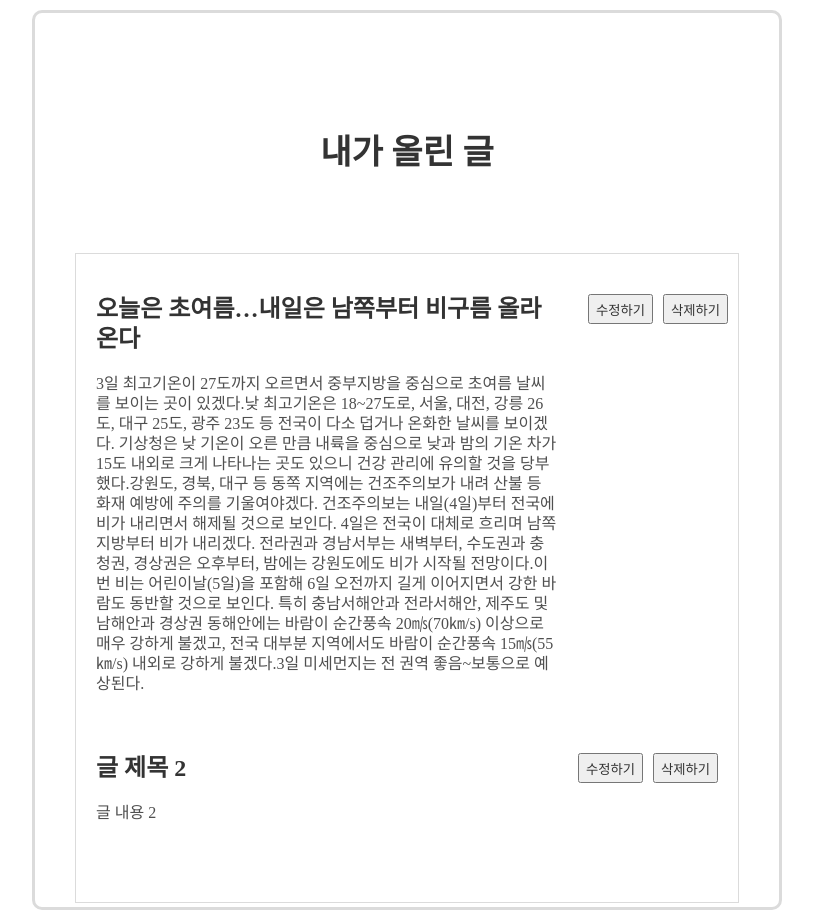
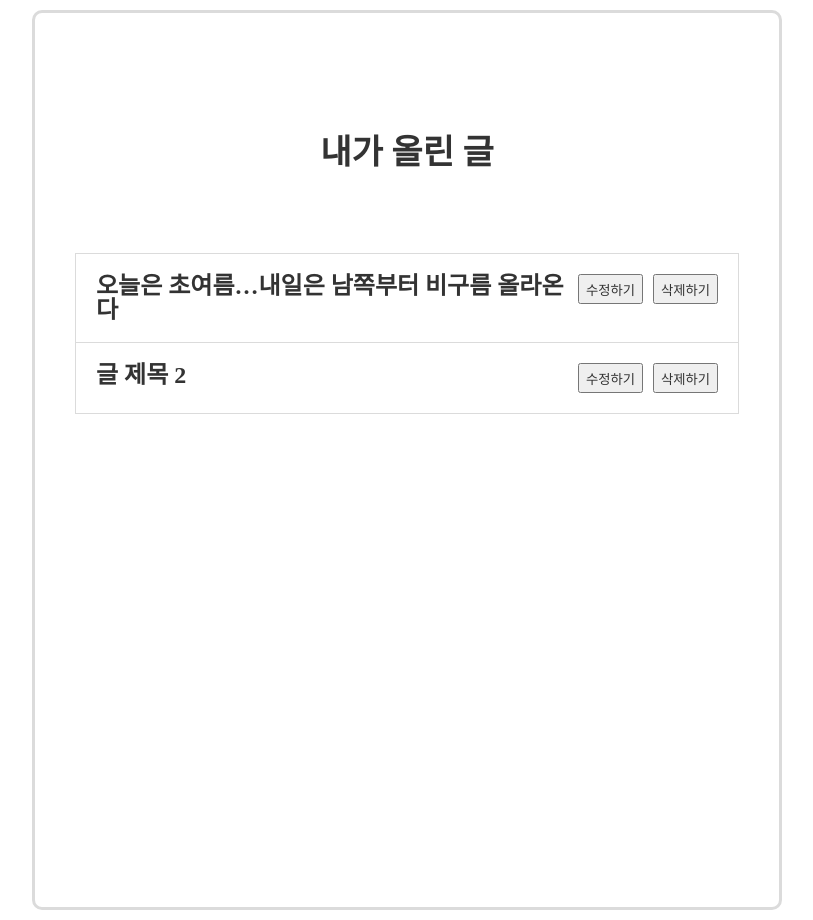
Before and after one commit to KORIT-BDGJ/joinus, a React (Create React App) app in the folder front_joinus/: page /OwnerPostList in a window 1280 px wide. Shown: the whole page, without its empty margins (233-1046 px from the left). Built offline with nearby package versions, Linux system fonts and the light colour scheme.

Commit message:
김두영_내가 올린 글_제목 마우스 호버 기능, 삭제 버튼 클릭 시 모달창 팝업 기능

```diff
--- a/front_joinus/src/pages/Post/PostList/HostPostList.js
+++ b/front_joinus/src/pages/Post/PostList/HostPostList.js
@@ -24,23 +24,33 @@ const list = css`
   max-width: 800px;
   margin-top: 50px;
   border: 1px solid #dbdbdb;
-    padding: 30px 0;
+  padding: 0;
   list-style: none;
   display: flex;
   flex-direction: column;
+  overflow-y: auto;
+  max-height: 650px;
 `;
 
 const listItem = css`
   display: flex;
   justify-content: space-between;
-    align-items: center;
-    margin-bottom: 20px;
+  align-items: flex-start;
+  padding: 20px;
+  border-bottom: 1px solid #dbdbdb;
+
+  &:last-child {
+    border-bottom: none;
+  }
 `;
 
 const buttons = css`
   display: flex;
   gap: 10px;
+  height: 30px;
 `;
+
+
 
 const HostPostList = () => {
     const [posts, setPosts] = useState([
--- a/front_joinus/src/pages/Post/PostList/OwnerPostList.js
+++ b/front_joinus/src/pages/Post/PostList/OwnerPostList.js
@@ -1,7 +1,7 @@
 /** @jsxImportSource @emotion/react */
 import { css } from '@emotion/react';
 import axios from 'axios';
-import React, { useEffect, useState } from 'react';
+import { useEffect, useState } from 'react';
 
 const container = css`
   display: flex;
@@ -24,12 +24,12 @@ const list = css`
   max-width: 800px;
   margin-top: 50px;
   border: 1px solid #dbdbdb;
-  padding: 30px 0;
+  padding: 0;
   list-style: none;
   display: flex;
   flex-direction: column;
   overflow-y: auto;
-  height: 650px;
+  max-height: 650px;
 `;
 
 
@@ -37,66 +37,119 @@ const listItem = css`
   display: flex;
   justify-content: space-between;
   align-items: flex-start;
-  margin-bottom: 20px;
-  flex-grow: 1;
+  padding: 20px;
+  border-bottom: 1px solid #dbdbdb;
+
+  &:last-child {
+    border-bottom: none;
+  }
+
 `;
 
 const buttons = css`
   display: flex;
   gap: 10px;
-  width: 150px;
   height: 30px;
-  margin: 10px;
 `;
 
 const buttonLabel = css`
   white-space: nowrap;
   overflow: hidden;
-
 `;
 
 const postTitle = css`
   font-size: 24px;
   font-weight: 600;
-  margin: 10px 20px;
-  line-height: 1.25;
+  margin: 0;
+  &:hover {
+    cursor: pointer;
+    color: #0095f6;
+  }
 `;
 
-const postBody = css`
-  font-size: 16px;
-  color: #4f4f4f;
-  margin: 20px;
-  line-height: 1.25;
+const dialogOverlay = css`
+position: fixed;
+top: 0;
+left: 0;
+right: 0;
+bottom: 0;
+background-color: rgba(0, 0, 0, 0.5);
+display: flex;
+justify-content: center;
+align-items: center;
 `;
+
+const dialog = css`
+background-color: white;
+border-radius: 4px;
+box-shadow: 0 0 10px rgba(0, 0, 0, 0.3);
+padding: 20px;
+`;
+
+const modalOverlay = css`
+position: fixed;
+top: 0;
+left: 0;
+right: 0;
+bottom: 0;
+background-color: rgba(0, 0, 0, 0.5);
+display: flex;
+justify-content: center;
+align-items: center;
+`;
+
+const modal = css`
+background-color: white;
+border-radius: 4px;
+box-shadow: 0 0 10px rgba(0, 0, 0, 0.3);
+padding: 20px;
+`;
+
+const modalButtons = css`
+display: flex;
+justify-content: space-between;
+margin-top: 20px;
+`;
+
+const OwnerPostList = () => {
+  const [posts, setPosts] = useState([
+    { id: 1, title: '오늘은 초여름…내일은 남쪽부터 비구름 올라온다', editButton: true, deleteButton: true },
+    { id: 2, title: '글 제목 2', editButton: true, deleteButton: true },
+  ]);
+
+    // useEffect(() => {
+    //     axios.get('http://localhost:8080/api/posts')
+    //         .then((res) => {
+    //             console.log(res.data);
+    //         })
+    //         .catch((error) => {
+    //             console.error(error);
+    //         });
+    // }, []);
+
+    const [isModalOpen, setIsModalOpen] = useState(false); // 모달창 열림/닫힘 상태
+
+    const goPost = (id) => {
+      console.log(`해당 상세페이지로 이동 ${id}`);
+    };
+
+    const modifyPost = (id) => {};
+
+    const removePost = (id) => {
+      setIsModalOpen(true); // 모달 창 열기
+    };
+
+    const confirmRemove = () => {
+      console.log('게시글 삭제');
+      setIsModalOpen(false); // 모달창 닫기
+    };
+
+    const cancelRemove = () => {
+      setIsModalOpen(false); // 모달창 닫기
+    };
 
 
 
-const OwnerPostList = () => {
-  const [posts, setPosts] = useState([
-    { id: 1, title: '오늘은 초여름…내일은 남쪽부터 비구름 올라온다', body: '3일 최고기온이 27도까지 오르면서 중부지방을 중심으로 초여름 날씨를 보이는 곳이 있겠다.낮 최고기온은 18~27도로, 서울, 대전, 강릉 26도, 대구 25도, 광주 23도 등 전국이 다소 덥거나 온화한 날씨를 보이겠다. 기상청은 낮 기온이 오른 만큼 내륙을 중심으로 낮과 밤의 기온 차가 15도 내외로 크게 나타나는 곳도 있으니 건강 관리에 유의할 것을 당부했다.강원도, 경북, 대구 등 동쪽 지역에는 건조주의보가 내려 산불 등 화재 예방에 주의를 기울여야겠다. 건조주의보는 내일(4일)부터 전국에 비가 내리면서 해제될 것으로 보인다. 4일은 전국이 대체로 흐리며 남쪽 지방부터 비가 내리겠다. 전라권과 경남서부는 새벽부터, 수도권과 충청권, 경상권은 오후부터, 밤에는 강원도에도 비가 시작될 전망이다.이번 비는 어린이날(5일)을 포함해 6일 오전까지 길게 이어지면서 강한 바람도 동반할 것으로 보인다. 특히 충남서해안과 전라서해안, 제주도 및 남해안과 경상권 동해안에는 바람이 순간풍속 20㎧(70㎞/s) 이상으로 매우 강하게 불겠고, 전국 대부분 지역에서도 바람이 순간풍속 15㎧(55㎞/s) 내외로 강하게 불겠다.3일 미세먼지는 전 권역 좋음~보통으로 예상된다.', editButton: true, deleteButton: true },
-    { id: 2, title: '글 제목 2', body: '글 내용 2', editButton: true, deleteButton: true },
-
-
-  ]);
-
-  // useEffect(() => {
-  //   axios
-  //     .get('http://localhost:8080/api/posts')
-  //     .then((res) => {
-  //       setPosts(res.data);
-  //     })
-  //     .catch((error) => {
-  //       console.error(error);
-  //     });
-  // }, []);
-
-    const Edit = (id) => {
-
-    };
-
-    const Delete = (id) => {
-
-    };
 
     return (
       <div css={container}>
@@ -105,17 +158,18 @@ const OwnerPostList = () => {
           {posts.map((post) => (
             <li key={post.id} css={listItem}>
               <div>
-                <h2 css={postTitle}>{post.title}</h2>
-                <p css={postBody}>{post.body}</p>
+                <h2 css={postTitle} onClick={() => goPost(post.id)}>
+                  {post.title}
+                </h2>
               </div>
               <div css={buttons}>
                 {post.editButton && (
-                  <button onClick={() => Edit(post.id)}>
+                  <button onClick={() => modifyPost(post.id)}>
                     <span css={buttonLabel}>수정하기</span>
                   </button>
                 )}
                 {post.deleteButton && (
-                  <button onClick={() => Delete(post.id)}>
+                  <button onClick={() => removePost(post.id)}>
                     <span css={buttonLabel}>삭제하기</span>
                   </button>
                 )}
@@ -123,8 +177,19 @@ const OwnerPostList = () => {
             </li>
           ))}
         </ul>
+        {isModalOpen && (
+          <div css={modalOverlay}>
+            <div css={modal}>
+              <p>삭제하시겠습니까?</p>
+              <div css={modalButtons}>
+                <button onClick={confirmRemove}>확인</button>
+                <button onClick={cancelRemove}>취소</button>
+              </div>
+            </div>
+          </div>
+        )}
       </div>
     );
-    };
+  };
 
-    export default OwnerPostList;
+  export default OwnerPostList;
```
Lines whose indentation alone changed are shown as unchanged.
